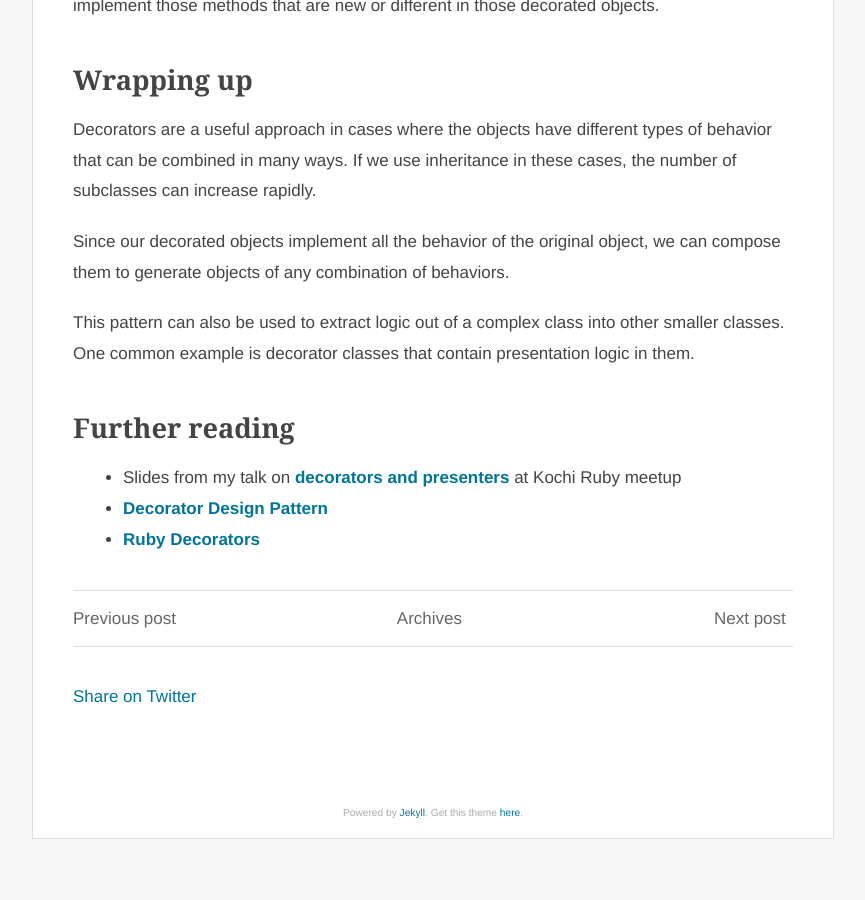
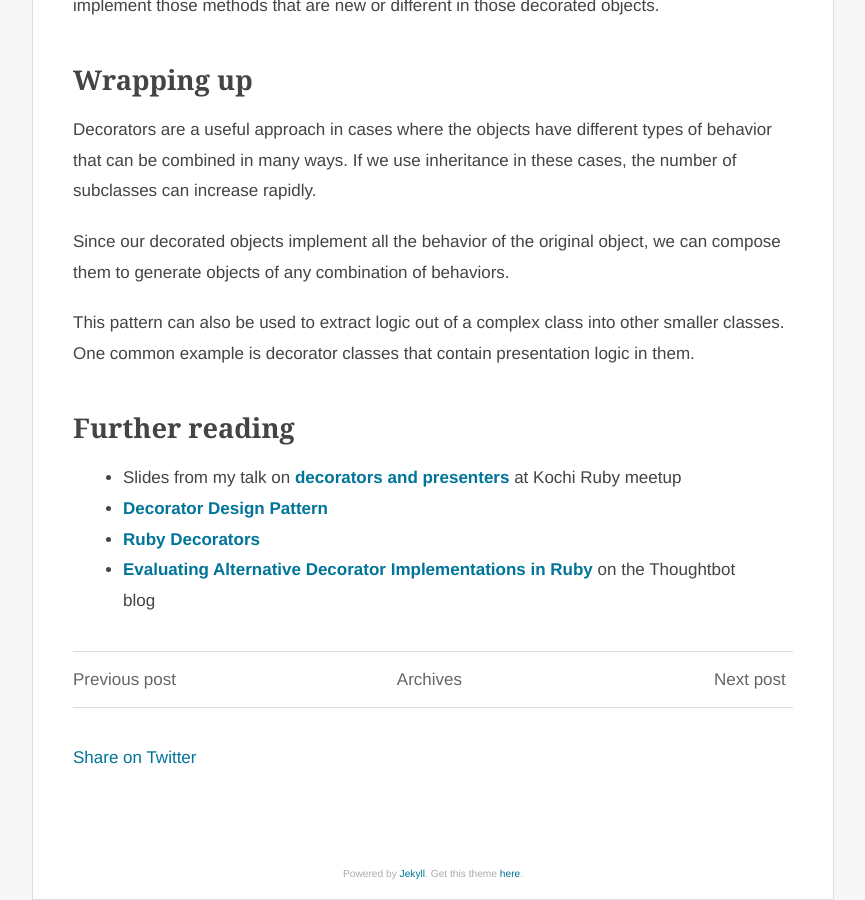
Before and after one commit to nithinbekal/nithinbekal.github.io, a Jekyll site: the page built from _posts/2014-09-24-ruby-decorators.md, in a window 1280 px wide and 900 px high, scrolled down 3569 px. Shown: the whole window, without its empty margins (207-1072 px from the left). Built offline with Jekyll 4.4.1, drawn with Linux system fonts in a browser that asks for light colours; comment, search, counter and statistics services are not loaded; before the commit the page ends 4408 px from its top, so only the background shows below that.

Commit message:
Add link in decorator pattern post

```diff
--- a/_posts/2014-09-24-ruby-decorators.md
+++ b/_posts/2014-09-24-ruby-decorators.md
@@ -129,3 +129,4 @@
 * Slides from my talk on [decorators and presenters](/slides/decorator-pattern/) at Kochi Ruby meetup
 * [Decorator Design Pattern](http://sourcemaking.com/design_patterns/decorator)
 * [Ruby Decorators](http://codebrahma.com/design/patterns/2014/04/28/ruby-decorators.html)
+* [Evaluating Alternative Decorator Implementations in Ruby](http://robots.thoughtbot.com/evaluating-alternative-decorator-implementations-in) on the Thoughtbot blog
```
